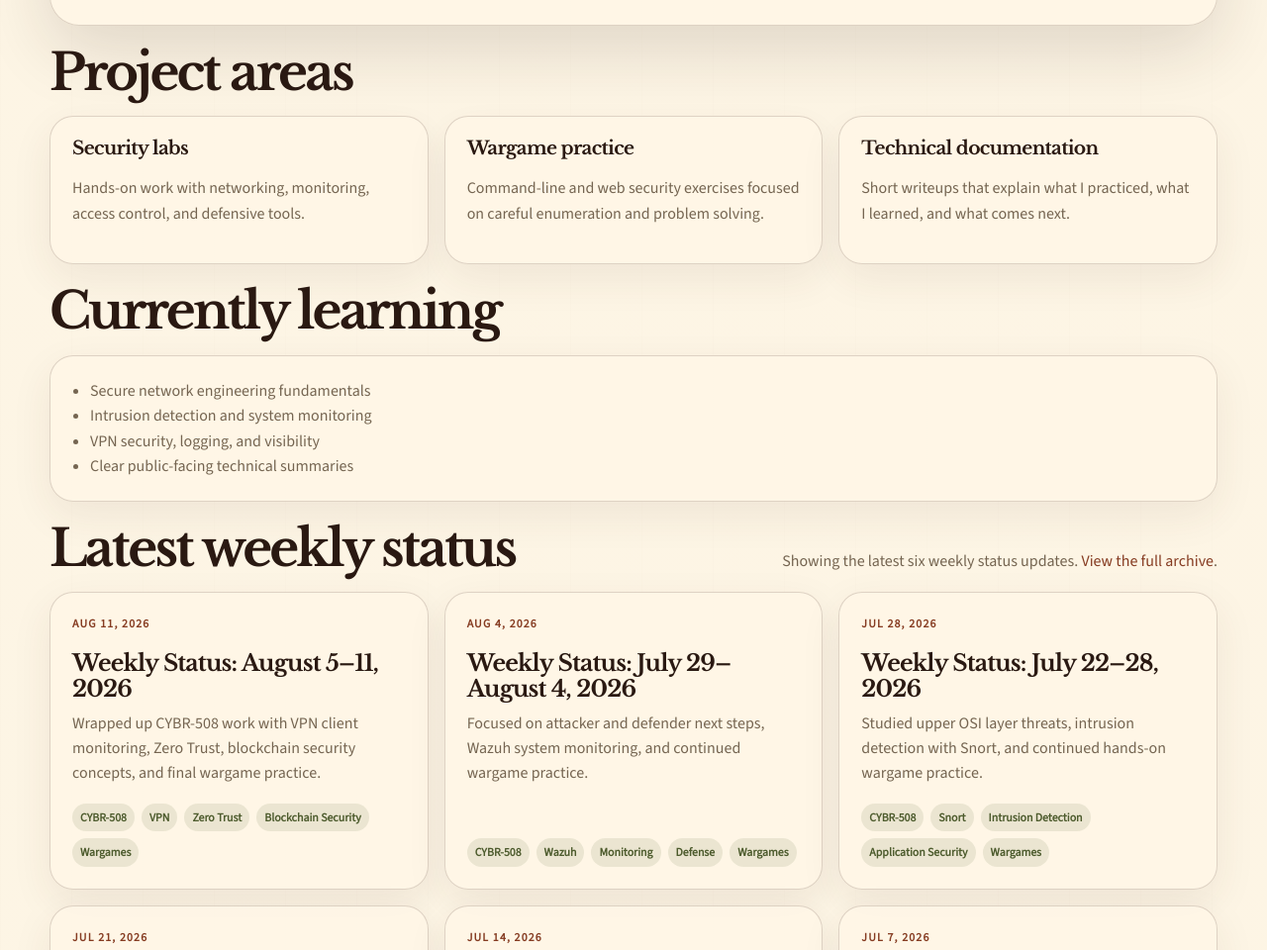
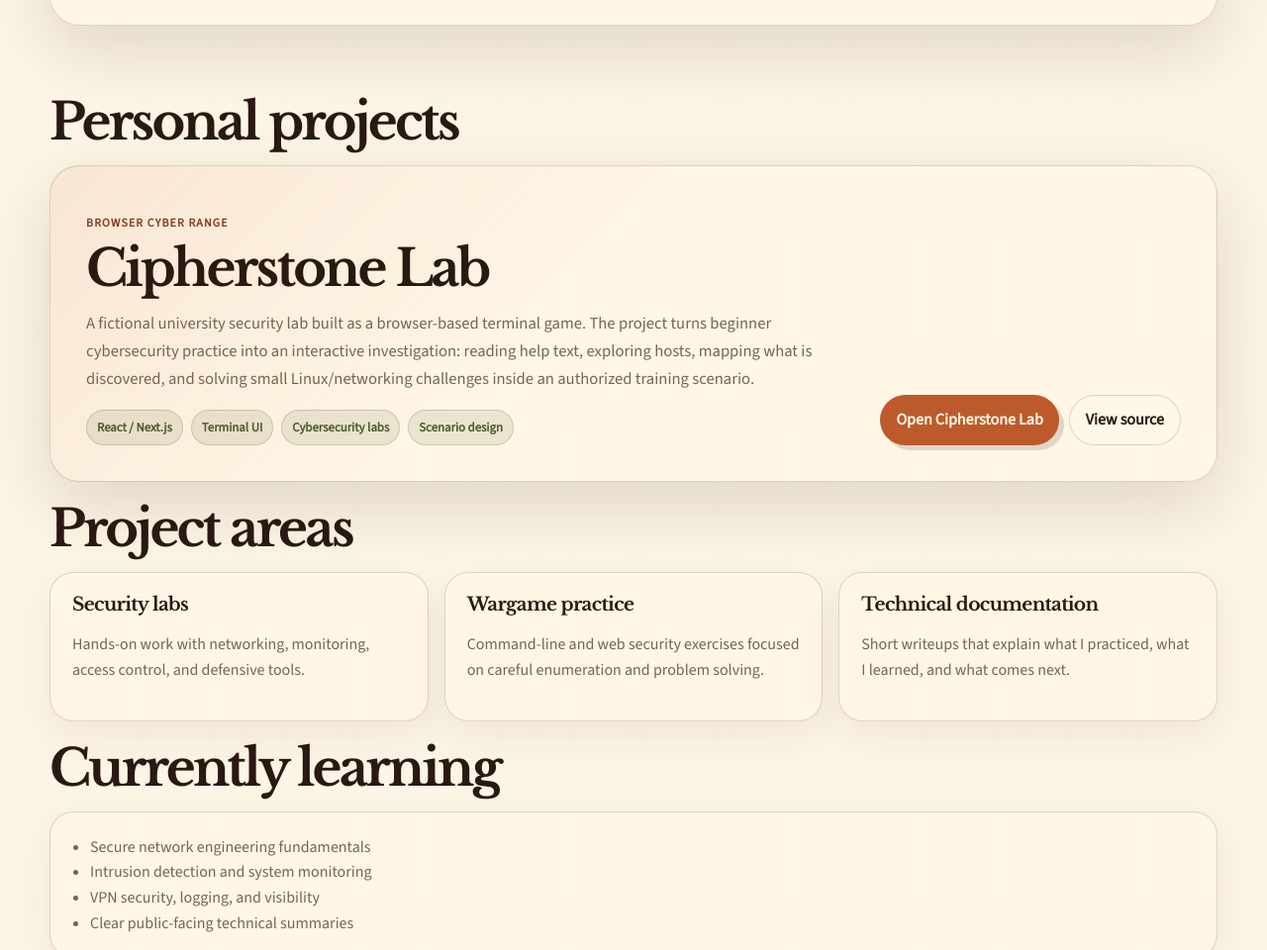
Before and after one commit to dvcltr/dvcltr-site, an Astro site: page / in a window 1280 px wide. Shown: the part 1689-2649 px from the top of the page at 99% size. Built offline with nearby package versions, Linux system fonts and the light colour scheme; Astro itself is replaced by a stand-in of ours.

Commit message:
feat: add Cipherstone personal project

```diff
--- a/src/layouts/BaseLayout.astro
+++ b/src/layouts/BaseLayout.astro
@@ -45,6 +45,7 @@ const {
           <div class="nav-links">
             <a href="/status/">Status</a>
             <a href="/#technology">Technology</a>
+            <a href="/#personal-projects">Personal</a>
             <a href="/#projects">Projects</a>
             <a href="/#learning">Learning</a>
           </div>
--- a/src/pages/index.astro
+++ b/src/pages/index.astro
@@ -128,6 +128,35 @@ const posts = (await getCollection('status'))
     </div>
   </section>
 
+  <section id="personal-projects" class="personal-projects">
+    <div class="section-head">
+      <h2>Personal projects</h2>
+    </div>
+
+    <article class="project-feature">
+      <div>
+        <p class="status-meta">Browser cyber range</p>
+        <h3>Cipherstone Lab</h3>
+        <p>
+          A fictional university security lab built as a browser-based terminal game. The project
+          turns beginner cybersecurity practice into an interactive investigation: reading help text,
+          exploring hosts, mapping what is discovered, and solving small Linux/networking challenges
+          inside an authorized training scenario.
+        </p>
+        <div class="project-tags" aria-label="Cipherstone Lab topics">
+          <span>React / Next.js</span>
+          <span>Terminal UI</span>
+          <span>Cybersecurity labs</span>
+          <span>Scenario design</span>
+        </div>
+      </div>
+      <div class="project-actions">
+        <a class="btn primary" href="https://cipherstone-cyber-range.vercel.app" target="_blank" rel="noreferrer">Open Cipherstone Lab</a>
+        <a class="btn secondary" href="https://github.com/dvcltr/cipherstone-cyber-range" target="_blank" rel="noreferrer">View source</a>
+      </div>
+    </article>
+  </section>
+
   <section id="projects">
     <div class="section-head">
       <h2>Project areas</h2>
--- a/src/styles/global.css
+++ b/src/styles/global.css
@@ -507,6 +507,57 @@ html[data-theme='dark'] .theme-toggle-thumb { left: 33px; background: var(--gold
   font-weight: 800;
 }
 
+.personal-projects { margin-top: clamp(36px, 6vw, 72px); }
+.project-feature {
+  display: grid;
+  grid-template-columns: minmax(0, 1fr) auto;
+  gap: clamp(20px, 4vw, 42px);
+  align-items: end;
+  border: 1px solid var(--line);
+  border-radius: 30px;
+  background:
+    linear-gradient(135deg, rgba(189, 90, 43, 0.1), transparent 44%),
+    var(--surface);
+  box-shadow: var(--shadow);
+  padding: clamp(24px, 4vw, 36px);
+}
+.project-feature h3 {
+  margin: 12px 0 14px;
+  color: var(--heading);
+  font-family: var(--serif);
+  font-size: clamp(2rem, 4vw, 4rem);
+  line-height: 1;
+  letter-spacing: -0.055em;
+}
+.project-feature p:not(.status-meta) {
+  max-width: 760px;
+  margin: 0;
+  color: var(--muted);
+  font-size: 1.04rem;
+  line-height: 1.7;
+}
+.project-tags {
+  display: flex;
+  flex-wrap: wrap;
+  gap: 8px;
+  margin-top: 18px;
+}
+.project-tags span {
+  border: 1px solid var(--line);
+  border-radius: 999px;
+  background: var(--badge-bg);
+  color: var(--badge-fg);
+  padding: 7px 10px;
+  font-size: 0.8rem;
+  font-weight: 800;
+}
+.project-actions {
+  display: flex;
+  flex-wrap: wrap;
+  justify-content: flex-end;
+  gap: 10px;
+}
+
 .page-heading { padding: clamp(50px, 7vw, 90px) 0 34px; }
 .archive-list { margin-top: 24px; }
 
@@ -560,7 +611,9 @@ html[data-theme='dark'] .theme-toggle-thumb { left: 33px; background: var(--gold
 
 @media (max-width: 900px) {
   .hero,
+  .project-feature,
   .post-shell { grid-template-columns: 1fr; }
+  .project-actions { justify-content: flex-start; }
   .tech-grid,
   .status-list { grid-template-columns: 1fr 1fr; }
   .course-track { grid-template-columns: repeat(5, minmax(0, 1fr)); }
```
